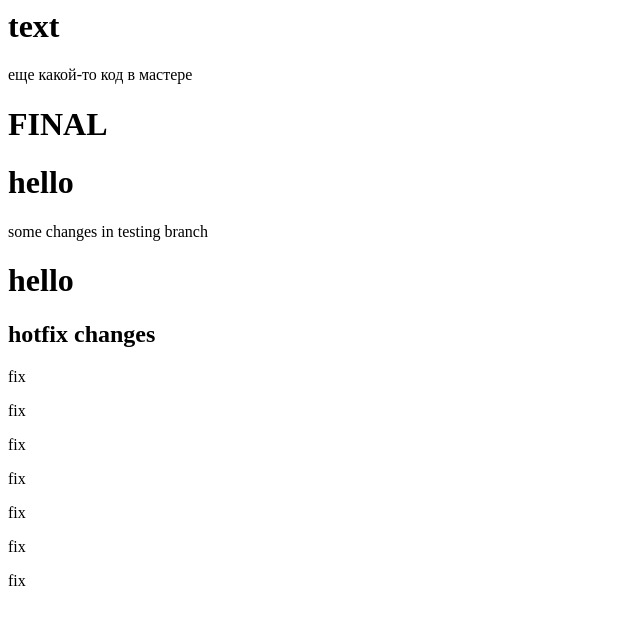
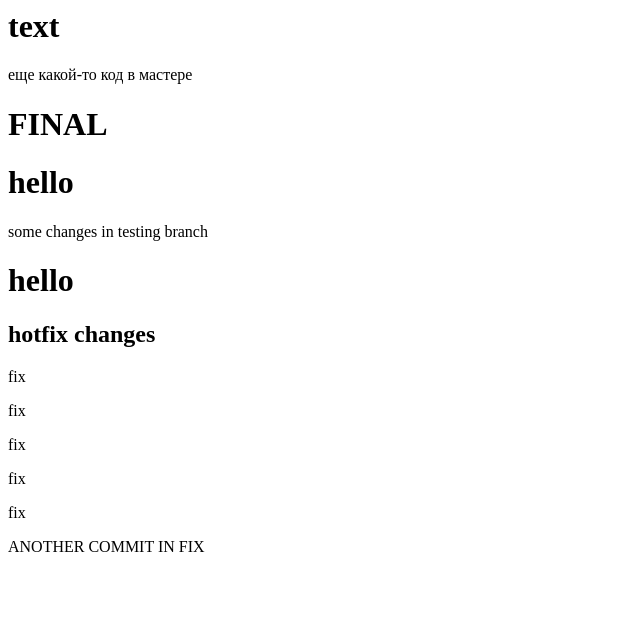
Before and after one commit to AndreyGorelik/git3, a plain HTML site: page index.html in a window 1280 px wide. Shown: the whole page, without its empty margins (0-640 px from the left). Drawn offline with Linux system fonts and the light colour scheme.

Commit message:
another commit in fix

```diff
--- a/index.html
+++ b/index.html
@@ -12,5 +12,4 @@
 <p>fix</p>
 <p>fix</p>
 <p>fix</p>
-<p>fix</p>
-<p>fix</p>
+<p>ANOTHER COMMIT IN FIX</p>
```
